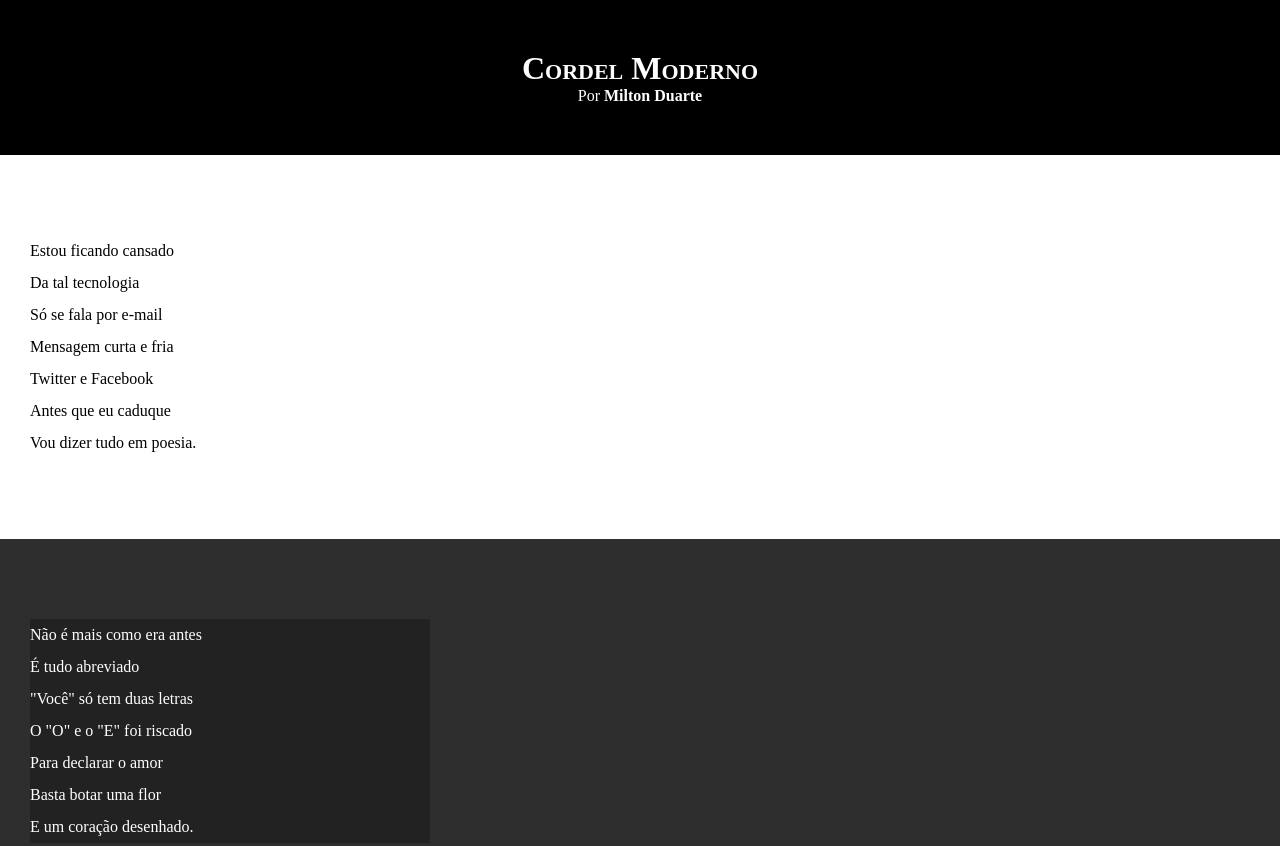
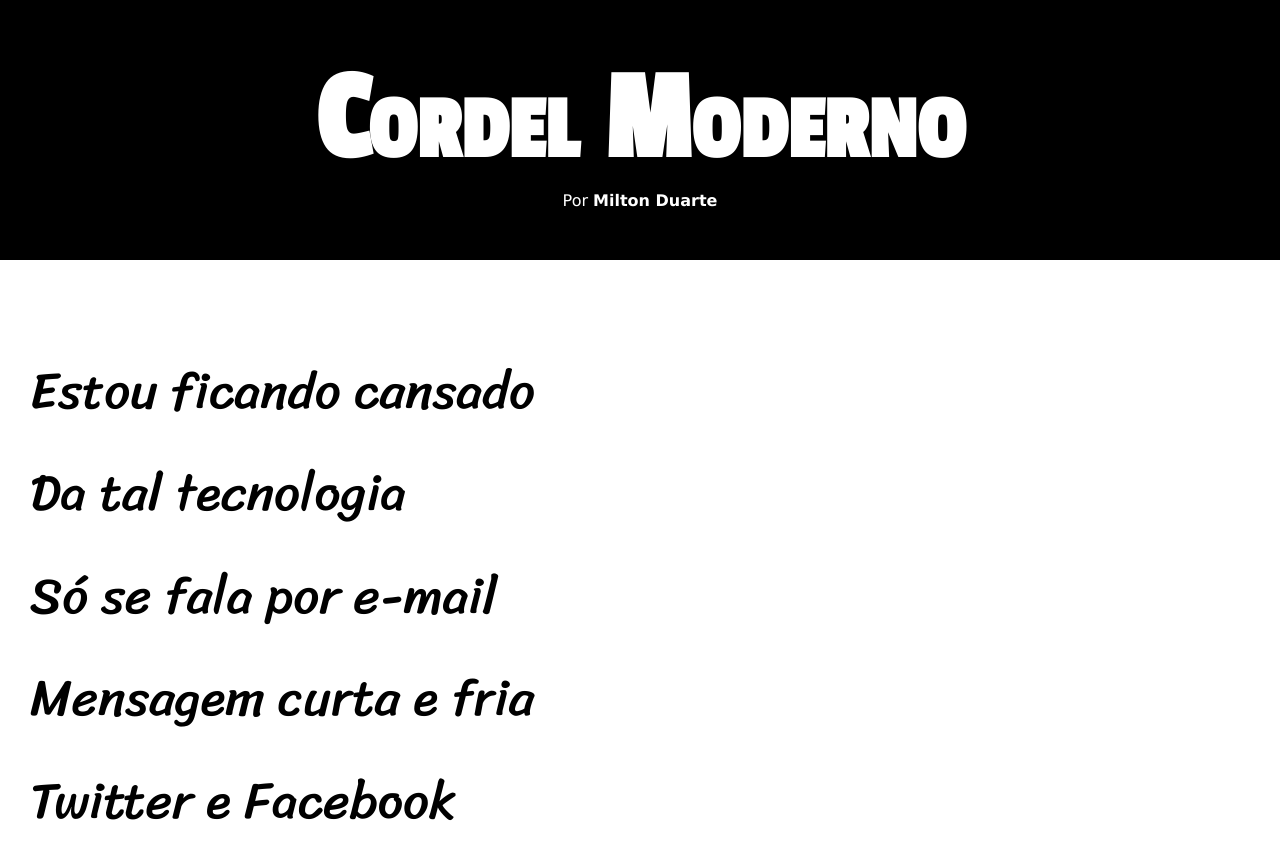
Before and after one commit to jussidev/Desafios-html-css, a plain HTML site: page d012/index.html in a window 1280 px wide. Shown: the top 846 px of the page. Drawn offline with Linux system fonts and the light colour scheme.

Commit message:
atualizei o estilo

```diff
--- a/d012/style.css
+++ b/d012/style.css
@@ -1,24 +1,40 @@
 @charset "UTF-8";
 
+@import url('https://fonts.googleapis.com/css2?family=Passion+One&display=swap');
+@import url('https://fonts.googleapis.com/css2?family=Sriracha&display=swap');
+
+:root {
+    --fonte1: Verdana, Geneva, Tahoma, sans-serif;
+    --fonte2: 'Passion One', cursive;
+    --fonte3: 'Sriracha', cursive;
+}
+
+/* configurações gerais */
 *{
     margin: 0px;
     padding: 0px;
+
 }
 
 html, body{
     min-height: 100vh;
     background-color: darkgray;
+    font-family: var(--fonte1);
 }
+/* fim da configurações gerais */
 
 header{
     background-color: black;
     color: white;
     text-align: center;
+
 }
 
 header > h1 {
     padding-top: 50px;
     font-variant: small-caps;
+    font-family: var(--fonte2);
+    font-size: 10vw;
 }
 
 header > p {
@@ -40,6 +56,8 @@ section{
     padding-bottom: 10vh;
     line-height: 2em;
     padding-left: 30px;
+    font-family: var(--fonte3);
+    font-size: 4vw;
 }
 
 section.normal{
@@ -54,7 +72,8 @@ section.imagem{
 }
 
 section.imagem > p {
-    width: 400px;
+   display: inline-block;
+   padding: 5px;
     background-color: rgba(0, 0, 0, 0.253);
 }
 
```
